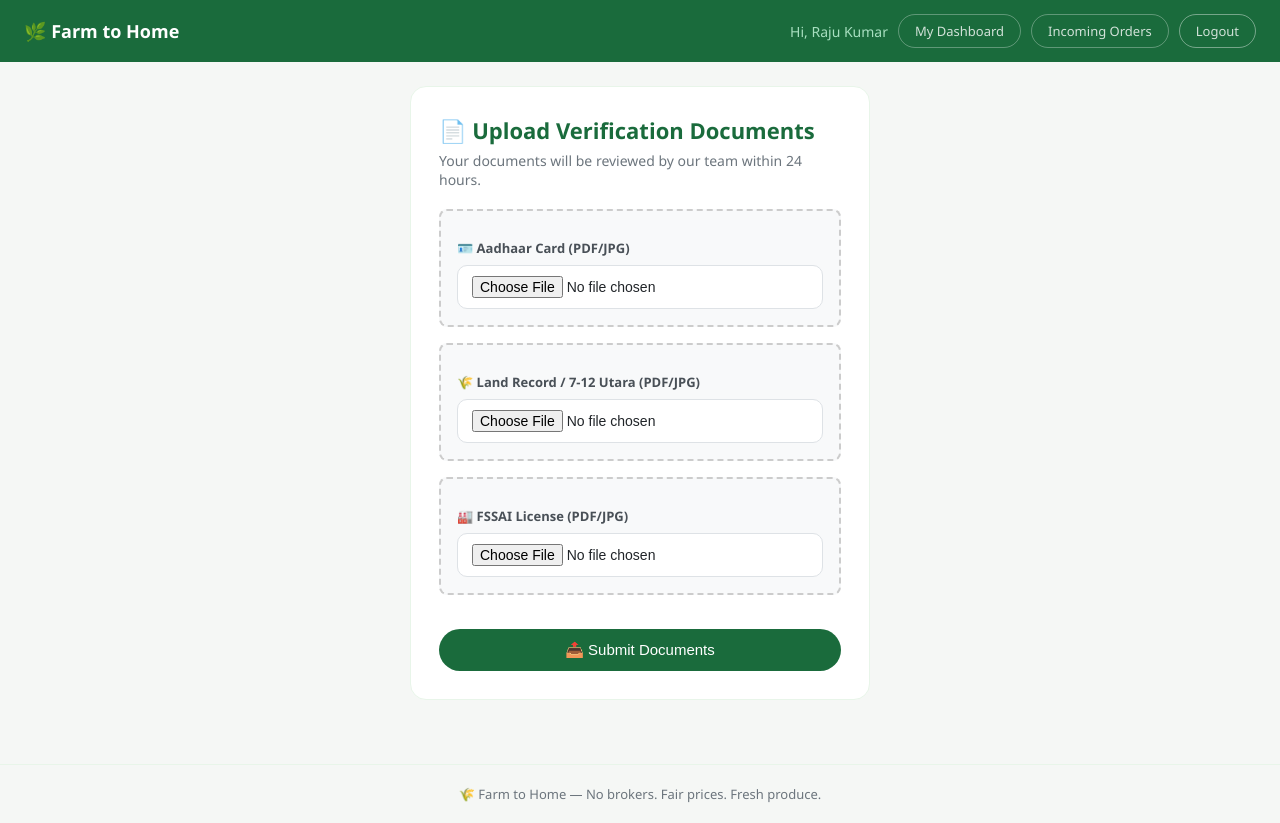
After one commit to kartikhiremath22-tech/farm_to_home, a Flask app: page /upload_documents in a window 1280 px wide. The commit adds this page. Run offline with Flask 3, Linux system fonts and the light colour scheme; a user stored in the database is signed in.

Commit message:
Add KYC verification system and admin panel

```diff
--- a/app.py
+++ b/app.py
@@ -1,13 +1,10 @@
-from flask import Flask, render_template, request, redirect, url_for, session, flash, jsonify
+from flask import Flask, render_template, request, redirect, url_for, session, flash
 import mysql.connector
 import os
 
 app = Flask(__name__)
 app.secret_key = "farmtohome123"
 
-# ── Product photo lookup ──────────────────────────────────────────
-# Upload your own photos to static/images/ named like: tomato.jpg, potato.jpg
-# If no photo is found for a product, a matching emoji is shown instead.
 PRODUCT_EMOJIS = {
     "tomato": "🍅", "potato": "🥔", "broccoli": "🥦", "mango": "🥭",
     "onion": "🧅", "carrot": "🥕", "banana": "🍌", "apple": "🍎",
@@ -17,8 +14,10 @@ PRODUCT_EMOJIS = {
 }
 DEFAULT_EMOJI = "🌿"
 
+UPLOAD_FOLDER = os.path.join(os.path.dirname(__file__), 'static', 'uploads')
+os.makedirs(UPLOAD_FOLDER, exist_ok=True)
+
 def product_photo_url(name):
-    """If static/images/<name>.jpg (or .png/.jpeg/.webp) exists, return its URL. Else None."""
     safe_name = name.lower().strip().replace(" ", "_")
     folder = os.path.join(app.root_path, "static", "images")
     for ext in ["jpg", "jpeg", "png", "webp"]:
@@ -36,7 +35,6 @@ def product_emoji(name):
 
 app.jinja_env.globals.update(product_photo_url=product_photo_url, product_emoji=product_emoji)
 
-# ── Database connection ────────────────────────────────────────
 def get_db():
     return mysql.connector.connect(
         host="thomas.proxy.rlwy.net",
@@ -51,14 +49,15 @@ def get_db():
 def home():
     db = get_db()
     cursor = db.cursor(dictionary=True)
-    # Pull product's own coordinates if set, otherwise fall back to the farmer's profile location
     cursor.execute("""
         SELECT p.*,
                u.name AS farmer_name,
+               u.verification_status AS farmer_verified,
                COALESCE(p.latitude, u.latitude)   AS map_lat,
                COALESCE(p.longitude, u.longitude) AS map_lng
         FROM products p
         JOIN users u ON p.farmer_id = u.id
+        WHERE u.verification_status = 'verified'
         ORDER BY p.created_at DESC
     """)
     products = cursor.fetchall()
@@ -69,22 +68,23 @@ def home():
 @app.route("/register", methods=["GET", "POST"])
 def register():
     if request.method == "POST":
-        name     = request.form["name"]
-        email    = request.form["email"]
-        password = request.form["password"]
-        role     = request.form["role"]   # farmer or buyer
+        name      = request.form["name"]
+        email     = request.form["email"]
+        password  = request.form["password"]
+        role      = request.form["role"]
+        country   = request.form.get("country", "India")
         latitude  = request.form.get("latitude") or None
         longitude = request.form.get("longitude") or None
 
         db = get_db()
         cursor = db.cursor()
         cursor.execute(
-            "INSERT INTO users (name, email, password, role, latitude, longitude) VALUES (%s, %s, %s, %s, %s, %s)",
-            (name, email, password, role, latitude, longitude)
+            "INSERT INTO users (name, email, password, role, country, latitude, longitude) VALUES (%s,%s,%s,%s,%s,%s,%s)",
+            (name, email, password, role, country, latitude, longitude)
         )
         db.commit()
         db.close()
-        flash("Account created! Please login.", "success")
+        flash("Account created! Please upload your documents for verification.", "success")
         return redirect(url_for("login"))
     return render_template("register.html")
 
@@ -97,17 +97,15 @@ def login():
 
         db = get_db()
         cursor = db.cursor(dictionary=True)
-        cursor.execute(
-            "SELECT * FROM users WHERE email=%s AND password=%s",
-            (email, password)
-        )
+        cursor.execute("SELECT * FROM users WHERE email=%s AND password=%s", (email, password))
         user = cursor.fetchone()
         db.close()
 
         if user:
-            session["user_id"]   = user["id"]
-            session["user_name"] = user["name"]
-            session["user_role"] = user["role"]
+            session["user_id"]     = user["id"]
+            session["user_name"]   = user["name"]
+            session["user_role"]   = user["role"]
+            session["user_status"] = user["verification_status"]
             flash(f"Welcome, {user['name']}!", "success")
             if user["role"] == "farmer":
                 return redirect(url_for("farmer_dashboard"))
@@ -123,51 +121,85 @@ def logout():
     session.clear()
     return redirect(url_for("home"))
 
-# ── FORGOT PASSWORD ─────────────────────────────────────────────
+# ── FORGOT PASSWORD ──────────────────────────────────────────
 @app.route("/forgot_password", methods=["GET", "POST"])
 def forgot_password():
     if request.method == "POST":
         email = request.form["email"]
-
         db = get_db()
         cursor = db.cursor(dictionary=True)
         cursor.execute("SELECT * FROM users WHERE email=%s", (email,))
         user = cursor.fetchone()
         db.close()
-
         if user:
-            # Move to step 2: let them set a new password
             session["reset_email"] = email
             return redirect(url_for("reset_password"))
         else:
             flash("No account found with that email.", "danger")
-
     return render_template("forgot_password.html")
 
-# ── RESET PASSWORD ───────────────────────────────────────────────
+# ── RESET PASSWORD ───────────────────────────────────────────
 @app.route("/reset_password", methods=["GET", "POST"])
 def reset_password():
     email = session.get("reset_email")
     if not email:
         return redirect(url_for("forgot_password"))
+    if request.method == "POST":
+        new_password = request.form["password"]
+        db = get_db()
+        cursor = db.cursor()
+        cursor.execute("UPDATE users SET password=%s WHERE email=%s", (new_password, email))
+        db.commit()
+        db.close()
+        session.pop("reset_email", None)
+        flash("Password updated! Please login.", "success")
+        return redirect(url_for("login"))
+    return render_template("reset_password.html", email=email)
+
+# ── UPLOAD DOCUMENTS ─────────────────────────────────────────
+@app.route("/upload_documents", methods=["GET", "POST"])
+def upload_documents():
+    if not session.get("user_id"):
+        return redirect(url_for("login"))
 
     if request.method == "POST":
-        new_password = request.form["password"]
+        user_id = session["user_id"]
+        role    = session["user_role"]
+        db      = get_db()
+        cursor  = db.cursor()
 
-        db = get_db()
-        cursor = db.cursor()
-        cursor.execute(
-            "UPDATE users SET password=%s WHERE email=%s",
-            (new_password, email)
-        )
+        # Determine which docs to expect
+        if role == "farmer":
+            doc_types = ["aadhaar", "land_record", "fssai"]
+        else:
+            doc_types = ["aadhaar", "address_proof"]
+
+        for doc_type in doc_types:
+            file = request.files.get(doc_type)
+            if file and file.filename:
+                safe_filename = f"{user_id}_{doc_type}_{file.filename}"
+                file.save(os.path.join(UPLOAD_FOLDER, safe_filename))
+                # Check if already uploaded, update or insert
+                cursor.execute("SELECT id FROM documents WHERE user_id=%s AND doc_type=%s", (user_id, doc_type))
+                existing = cursor.fetchone()
+                if existing:
+                    cursor.execute("UPDATE documents SET filename=%s, status='pending' WHERE user_id=%s AND doc_type=%s",
+                                   (safe_filename, user_id, doc_type))
+                else:
+                    cursor.execute("INSERT INTO documents (user_id, doc_type, filename) VALUES (%s,%s,%s)",
+                                   (user_id, doc_type, safe_filename))
+
+        # Set verification status to pending
+        cursor.execute("UPDATE users SET verification_status='pending' WHERE id=%s", (user_id,))
         db.commit()
         db.close()
+        session["user_status"] = "pending"
+        flash("Documents uploaded! Please wait for admin verification.", "success")
+        if role == "farmer":
+            return redirect(url_for("farmer_dashboard"))
+        return redirect(url_for("home"))
 
-        session.pop("reset_email", None)
-        flash("Password updated! Please login with your new password.", "success")
-        return redirect(url_for("login"))
-
-    return render_template("reset_password.html", email=email)
+    return render_template("upload_documents.html")
 
 # ── FARMER DASHBOARD ──────────────────────────────────────────
 @app.route("/farmer")
@@ -177,56 +209,54 @@ def farmer_dashboard():
 
     db = get_db()
     cursor = db.cursor(dictionary=True)
-    cursor.execute(
-        "SELECT * FROM products WHERE farmer_id=%s ORDER BY created_at DESC",
-        (session["user_id"],)
-    )
+    cursor.execute("SELECT * FROM products WHERE farmer_id=%s ORDER BY created_at DESC", (session["user_id"],))
     my_products = cursor.fetchall()
+    cursor.execute("SELECT latitude, longitude, verification_status FROM users WHERE id=%s", (session["user_id"],))
+    profile = cursor.fetchone()
 
-    cursor.execute("SELECT latitude, longitude FROM users WHERE id=%s", (session["user_id"],))
-    profile = cursor.fetchone()
+    # Get uploaded documents
+    cursor.execute("SELECT * FROM documents WHERE user_id=%s", (session["user_id"],))
+    my_docs = {d["doc_type"]: d for d in cursor.fetchall()}
     db.close()
-    return render_template("farmer.html", products=my_products, profile=profile)
+    return render_template("farmer.html", products=my_products, profile=profile, my_docs=my_docs)
 
-# ── UPDATE FARMER PROFILE LOCATION ─────────────────────────────
+# ── UPDATE FARMER LOCATION ────────────────────────────────────
 @app.route("/update_location", methods=["POST"])
 def update_location():
     if session.get("user_role") != "farmer":
         return redirect(url_for("login"))
-
     latitude  = request.form.get("latitude")
     longitude = request.form.get("longitude")
-
     db = get_db()
     cursor = db.cursor()
-    cursor.execute(
-        "UPDATE users SET latitude=%s, longitude=%s WHERE id=%s",
-        (latitude, longitude, session["user_id"])
-    )
+    cursor.execute("UPDATE users SET latitude=%s, longitude=%s WHERE id=%s",
+                   (latitude, longitude, session["user_id"]))
     db.commit()
     db.close()
     flash("Farm location updated!", "success")
     return redirect(url_for("farmer_dashboard"))
 
-# ── ADD PRODUCT (Farmer) ───────────────────────────────────────
+# ── ADD PRODUCT ───────────────────────────────────────────────
 @app.route("/add_product", methods=["POST"])
 def add_product():
     if session.get("user_role") != "farmer":
         return redirect(url_for("login"))
+    if session.get("user_status") != "verified":
+        flash("Your account must be verified before listing products.", "danger")
+        return redirect(url_for("farmer_dashboard"))
 
-    name     = request.form["name"]
-    price    = request.form["price"]
-    quantity = request.form["quantity"]
-    location = request.form["location"]
-    category = request.form["category"]
+    name      = request.form["name"]
+    price     = request.form["price"]
+    quantity  = request.form["quantity"]
+    location  = request.form["location"]
+    category  = request.form["category"]
     latitude  = request.form.get("latitude") or None
     longitude = request.form.get("longitude") or None
 
     db = get_db()
     cursor = db.cursor()
     cursor.execute(
-        """INSERT INTO products (farmer_id, name, price, quantity, location, category, latitude, longitude)
-           VALUES (%s,%s,%s,%s,%s,%s,%s,%s)""",
+        "INSERT INTO products (farmer_id, name, price, quantity, location, category, latitude, longitude) VALUES (%s,%s,%s,%s,%s,%s,%s,%s)",
         (session["user_id"], name, price, quantity, location, category, latitude, longitude)
     )
     db.commit()
@@ -234,25 +264,25 @@ def add_product():
     flash(f"{name} listed successfully!", "success")
     return redirect(url_for("farmer_dashboard"))
 
-# ── DELETE PRODUCT (Farmer) ────────────────────────────────────
+# ── DELETE PRODUCT ────────────────────────────────────────────
 @app.route("/delete_product/<int:pid>")
 def delete_product(pid):
     db = get_db()
     cursor = db.cursor()
-    cursor.execute(
-        "DELETE FROM products WHERE id=%s AND farmer_id=%s",
-        (pid, session["user_id"])
-    )
+    cursor.execute("DELETE FROM products WHERE id=%s AND farmer_id=%s", (pid, session["user_id"]))
     db.commit()
     db.close()
     flash("Listing removed.", "success")
     return redirect(url_for("farmer_dashboard"))
 
-# ── PLACE ORDER (Buyer) ────────────────────────────────────────
+# ── ORDER ─────────────────────────────────────────────────────
 @app.route("/order/<int:pid>", methods=["GET", "POST"])
 def order(pid):
     if not session.get("user_id"):
         return redirect(url_for("login"))
+    if session.get("user_status") != "verified":
+        flash("Your account must be verified before placing orders.", "danger")
+        return redirect(url_for("upload_documents"))
 
     db = get_db()
     cursor = db.cursor(dictionary=True)
@@ -280,12 +310,11 @@ def order(pid):
     db.close()
     return render_template("order.html", product=product)
 
-# ── MY ORDERS (Buyer) ──────────────────────────────────────────
+# ── MY ORDERS ─────────────────────────────────────────────────
 @app.route("/orders")
 def my_orders():
     if not session.get("user_id"):
         return redirect(url_for("login"))
-
     db = get_db()
     cursor = db.cursor(dictionary=True)
     cursor.execute("""
@@ -300,12 +329,11 @@ def my_orders():
     db.close()
     return render_template("orders.html", orders=orders)
 
-# ── INCOMING ORDERS (Farmer) ───────────────────────────────────
+# ── FARMER ORDERS ─────────────────────────────────────────────
 @app.route("/farmer_orders")
 def farmer_orders():
     if session.get("user_role") != "farmer":
         return redirect(url_for("login"))
-
     db = get_db()
     cursor = db.cursor(dictionary=True)
     cursor.execute("""
@@ -320,31 +348,101 @@ def farmer_orders():
     db.close()
     return render_template("farmer_orders.html", orders=orders)
 
-# ── UPDATE ORDER STATUS (Farmer) ───────────────────────────────
+# ── UPDATE ORDER STATUS ───────────────────────────────────────
 @app.route("/update_order/<int:oid>/<status>")
 def update_order(oid, status):
     if session.get("user_role") != "farmer":
         return redirect(url_for("login"))
-
-    # Only allow valid status values
     if status not in ["pending", "confirmed", "delivered"]:
         return redirect(url_for("farmer_orders"))
-
     db = get_db()
     cursor = db.cursor()
-    # Make sure the order belongs to one of this farmer's products
     cursor.execute("""
-        UPDATE orders o
-        JOIN products p ON o.product_id = p.id
-        SET o.status = %s
-        WHERE o.id = %s AND p.farmer_id = %s
+        UPDATE orders o JOIN products p ON o.product_id = p.id
+        SET o.status = %s WHERE o.id = %s AND p.farmer_id = %s
     """, (status, oid, session["user_id"]))
     db.commit()
     db.close()
     flash(f"Order marked as {status}!", "success")
     return redirect(url_for("farmer_orders"))
 
+# ══════════════════════════════════════════════════════════════
+# ADMIN ROUTES
+# ══════════════════════════════════════════════════════════════
+
+@app.route("/admin/login", methods=["GET", "POST"])
+def admin_login():
+    if request.method == "POST":
+        email    = request.form["email"]
+        password = request.form["password"]
+        db = get_db()
+        cursor = db.cursor(dictionary=True)
+        cursor.execute("SELECT * FROM admins WHERE email=%s AND password=%s", (email, password))
+        admin = cursor.fetchone()
+        db.close()
+        if admin:
+            session["admin_id"]   = admin["id"]
+            session["admin_name"] = admin["name"]
+            return redirect(url_for("admin_dashboard"))
+        else:
+            flash("Wrong admin credentials.", "danger")
+    return render_template("admin_login.html")
+
+@app.route("/admin/logout")
+def admin_logout():
+    session.pop("admin_id", None)
+    session.pop("admin_name", None)
+    return redirect(url_for("admin_login"))
+
+@app.route("/admin")
+def admin_dashboard():
+    if not session.get("admin_id"):
+        return redirect(url_for("admin_login"))
+    db = get_db()
+    cursor = db.cursor(dictionary=True)
+    cursor.execute("SELECT * FROM users WHERE verification_status='pending' ORDER BY created_at DESC")
+    pending_users = cursor.fetchall()
+    cursor.execute("SELECT * FROM users WHERE verification_status='verified' ORDER BY created_at DESC")
+    verified_users = cursor.fetchall()
+    cursor.execute("SELECT * FROM users WHERE verification_status='rejected' ORDER BY created_at DESC")
+    rejected_users = cursor.fetchall()
+    db.close()
+    return render_template("admin_dashboard.html",
+                           pending_users=pending_users,
+                           verified_users=verified_users,
+                           rejected_users=rejected_users)
+
+@app.route("/admin/user/<int:uid>")
+def admin_view_user(uid):
+    if not session.get("admin_id"):
+        return redirect(url_for("admin_login"))
+    db = get_db()
+    cursor = db.cursor(dictionary=True)
+    cursor.execute("SELECT * FROM users WHERE id=%s", (uid,))
+    user = cursor.fetchone()
+    cursor.execute("SELECT * FROM documents WHERE user_id=%s", (uid,))
+    docs = cursor.fetchall()
+    db.close()
+    return render_template("admin_view_user.html", user=user, docs=docs)
+
+@app.route("/admin/verify/<int:uid>/<action>")
+def admin_verify(uid, action):
+    if not session.get("admin_id"):
+        return redirect(url_for("admin_login"))
+    if action not in ["verified", "rejected"]:
+        return redirect(url_for("admin_dashboard"))
+    db = get_db()
+    cursor = db.cursor()
+    cursor.execute("UPDATE users SET verification_status=%s WHERE id=%s", (action, uid))
+    if action == "verified":
+        cursor.execute("UPDATE documents SET status='approved' WHERE user_id=%s", (uid,))
+    else:
+        cursor.execute("UPDATE documents SET status='rejected' WHERE user_id=%s", (uid,))
+    db.commit()
+    db.close()
+    flash(f"User {'verified ✅' if action == 'verified' else 'rejected ❌'}!", "success")
+    return redirect(url_for("admin_dashboard"))
+
 if __name__ == "__main__":
-    import os
     port = int(os.environ.get("PORT", 5000))
     app.run(host="0.0.0.0", port=port)
--- a/static/css/style.css
+++ b/static/css/style.css
@@ -198,3 +198,40 @@ footer {
   font-size: 13px; color: #6c757d;
   border-top: 1px solid #e8f5e9; margin-top: 40px;
 }
+/* ── Add these lines to the bottom of your static/css/style.css ── */
+
+.admin-table {
+  width: 100%;
+  border-collapse: collapse;
+  margin-top: 1rem;
+  background: white;
+  border-radius: 8px;
+  overflow: hidden;
+  box-shadow: 0 2px 8px rgba(0,0,0,0.08);
+}
+.admin-table th {
+  background: #2d6a4f;
+  color: white;
+  padding: 0.75rem 1rem;
+  text-align: left;
+  font-size: 0.9rem;
+}
+.admin-table td {
+  padding: 0.75rem 1rem;
+  border-bottom: 1px solid #eee;
+  font-size: 0.9rem;
+}
+.admin-table tr:hover { background: #f9f9f9; }
+
+.doc-upload-box {
+  background: #f8f9fa;
+  border: 2px dashed #ccc;
+  border-radius: 8px;
+  padding: 1rem;
+  margin-bottom: 1rem;
+}
+.doc-upload-box label {
+  font-weight: 600;
+  display: block;
+  margin-bottom: 0.5rem;
+}
--- /dev/null
+++ b/templates/upload_documents.html
@@ -0,0 +1,34 @@
+{% extends "base.html" %}
+{% block content %}
+<div class="form-page">
+  <h2>📄 Upload Verification Documents</h2>
+  <p class="form-sub">Your documents will be reviewed by our team within 24 hours.</p>
+
+  <form method="POST" action="/upload_documents" enctype="multipart/form-data">
+    {% if session.user_role == 'farmer' %}
+      <div class="doc-upload-box">
+        <label>🪪 Aadhaar Card (PDF/JPG)</label>
+        <input type="file" name="aadhaar" accept=".pdf,.jpg,.jpeg,.png" required />
+      </div>
+      <div class="doc-upload-box">
+        <label>🌾 Land Record / 7-12 Utara (PDF/JPG)</label>
+        <input type="file" name="land_record" accept=".pdf,.jpg,.jpeg,.png" required />
+      </div>
+      <div class="doc-upload-box">
+        <label>🏭 FSSAI License (PDF/JPG)</label>
+        <input type="file" name="fssai" accept=".pdf,.jpg,.jpeg,.png" required />
+      </div>
+    {% else %}
+      <div class="doc-upload-box">
+        <label>🪪 Aadhaar Card (PDF/JPG)</label>
+        <input type="file" name="aadhaar" accept=".pdf,.jpg,.jpeg,.png" required />
+      </div>
+      <div class="doc-upload-box">
+        <label>🏠 Address Proof (PDF/JPG)</label>
+        <input type="file" name="address_proof" accept=".pdf,.jpg,.jpeg,.png" required />
+      </div>
+    {% endif %}
+    <button type="submit" class="submit-btn">📤 Submit Documents</button>
+  </form>
+</div>
+{% endblock %}
```
Also changed, not shown: templates/admin_dashboard.html (added, +67 -0 lines), templates/admin_login.html (added, +14 -0 lines), templates/admin_view_user.html (added, +31 -0 lines), templates/farmer.html (+25 -5 lines), templates/register.html (+19 -8 lines), static/uploads/1_aadhaar_Screenshot 2026-06-18 202332.png (added), 2 other files.
